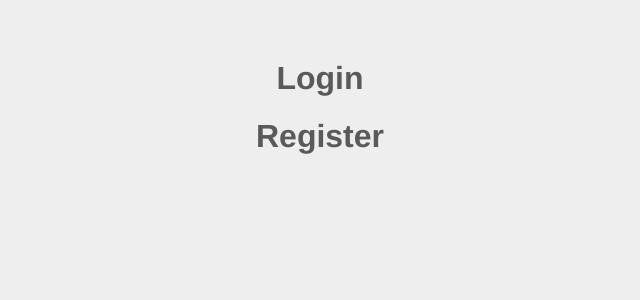
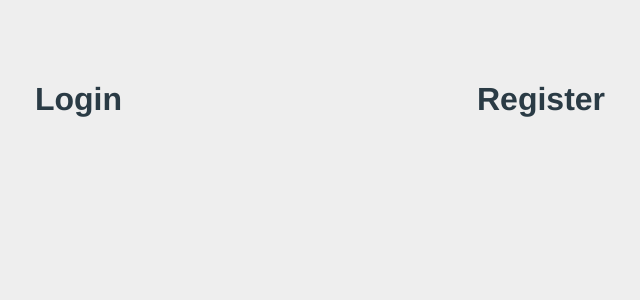
Before and after one commit to JohnLowie4/white-washed-login-register, a Vue app: page / in a window 1280 px wide. Shown: the top 300 px of the page, without its empty margins (320-960 px from the left). Built offline with nearby package versions, Linux system fonts and the light colour scheme.

Commit message:
added more styling changes

```diff
--- a/src/App.vue
+++ b/src/App.vue
@@ -8,12 +8,14 @@
     <Register @close="closePage"/>
   </teleport>
 
-  <span @click="changePage('login')">
-    <h1>Login</h1>
-  </span>
-  <span @click="changePage('register')">
-    <h1>Register</h1>
-  </span>
+  <div class="home">
+    <span class="login" @click="changePage('login')">
+      <h1>Login</h1>
+    </span>
+    <span class="register" @click="changePage('register')">
+      <h1>Register</h1>
+    </span>
+  </div>
 
 </template>
 
@@ -54,12 +56,17 @@ export default {
   }
   body {
     margin: 0;
-    background: #eee;
+    background: #eeeeee;
   }
   h1 {
-    color: rgb(90, 90, 90);
+    color: #2a3b45;
   }
   span {
     cursor: pointer;
   }
+  .home {
+    display: flex;
+    justify-content: space-evenly;
+  }
+
 </style>
--- a/src/components/Login.vue
+++ b/src/components/Login.vue
@@ -61,12 +61,12 @@ export default {
 <style>
   template {
     font-family: Avenir, Helvetica, Arial, sans-serif;
-    color: #2c3e50;
+    color: #2a3b45;
   }
   .backdrop {
     top:0;
     position: fixed;
-    background: rgba(0,0,0,0.5);
+    background: #3b3c3e;
     width: 100%;
     height: 100%;
   }
@@ -80,7 +80,7 @@ export default {
   }
   label {
     font-family: Avenir, Helvetica, Arial, sans-serif;
-    color: #aaa;
+    color: #acacac;
     display: inline-block;
     margin: 25px 0 15px;
     font-size: 0.6em;
@@ -94,8 +94,8 @@ export default {
     width: 100%;
     box-sizing: border-box;
     border: none;
-    border-bottom: 1px solid #ddd;
-    color: #555;
+    border-bottom: 1px solid #727377;
+    color: #3b3c3e;
   }
   input[type="checkbox"] {
     display: inline-block;
@@ -105,7 +105,7 @@ export default {
     top:2px;
   }
   button {
-    background: #3f3f3f;
+    background: #3b3c3e;
     border: 0;
     padding: 10px 20px;
     margin-top: 20px;
@@ -120,7 +120,7 @@ export default {
   }
   .error {
     font-family: Avenir, Helvetica, Arial, sans-serif;
-    color: #3f3f3f;
+    color: #3b3c3e;
     margin-top: 10px;
     font-size: 0.8em;
     font-weight: bold;
--- a/src/components/Register.vue
+++ b/src/components/Register.vue
@@ -12,7 +12,7 @@
       <div v-if="passwordError" class="error">{{ passwordError}}</div>
 
       <div class="terms">
-        <input type="checkbox">
+        <input type="checkbox" v-model="newsLetter">
         <label>Receive news letters and promotions</label>
       </div>
 
@@ -36,7 +36,8 @@ export default {
       password: "",
       confirmPassword: "",
       terms: false,
-      passwordError: ""
+      passwordError: "",
+      newsLetter: false
     }
   },
   methods: {
@@ -49,6 +50,7 @@ export default {
         this.confirmPassword = "";
         this.terms = false;
         this.passwordError = "";
+        this.newsLetter = false;
       }
     },
     closePage() {
@@ -61,12 +63,12 @@ export default {
 <style>
   template {
     font-family: Avenir, Helvetica, Arial, sans-serif;
-    color: #2c3e50;
+    color: #2a3b45;
   }
   .backdrop {
     top:0;
     position: fixed;
-    background: rgba(0,0,0,0.5);
+    background: #3b3c3e;
     width: 100%;
     height: 100%;
   }
@@ -80,7 +82,7 @@ export default {
   }
   label {
     font-family: Avenir, Helvetica, Arial, sans-serif;
-    color: #aaa;
+    color: #acacac;
     display: inline-block;
     margin: 25px 0 15px;
     font-size: 0.6em;
@@ -94,8 +96,8 @@ export default {
     width: 100%;
     box-sizing: border-box;
     border: none;
-    border-bottom: 1px solid #ddd;
-    color: #555;
+    border-bottom: 1px solid #727377;
+    color: #3b3c3e;
   }
   input[type="checkbox"] {
     display: inline-block;
@@ -105,7 +107,7 @@ export default {
     top:2px;
   }
   button {
-    background: #3f3f3f;
+    background: #3b3c3e;
     border: 0;
     padding: 10px 20px;
     margin-top: 20px;
@@ -120,7 +122,7 @@ export default {
   }
   .error {
     font-family: Avenir, Helvetica, Arial, sans-serif;
-    color: #3f3f3f;
+    color: #3b3c3e;
     margin-top: 10px;
     font-size: 0.8em;
     font-weight: bold;
```
